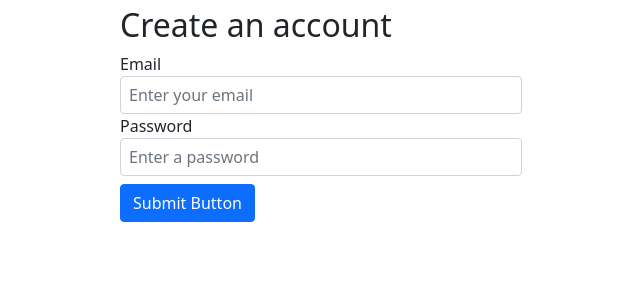
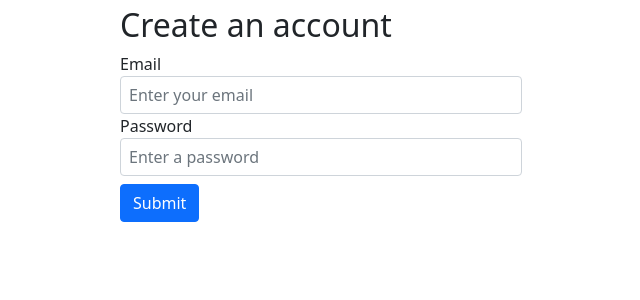
Before and after one commit to jkagawa/car-inventory, a Flask app: page /signup in a window 1280 px wide. Shown: the part 60-360 px from the top of the page, without its empty margins (320-960 px from the left). Run offline with Flask 2, Linux system fonts and the light colour scheme; some libraries are stand-ins or nearby versions.

Commit message:
Change submit button text

```diff
--- a/app/templates/forms.html
+++ b/app/templates/forms.html
@@ -13,5 +13,5 @@
         </fieldset>
 
         <!-- Submit button area -->
-        {{ form.submit_button(class = "btn btn-primary btn-block mt-2")}}
+        {{ form.submit_button(class = "btn btn-primary btn-block mt-2", value = "Submit")}}
 </form>
```
